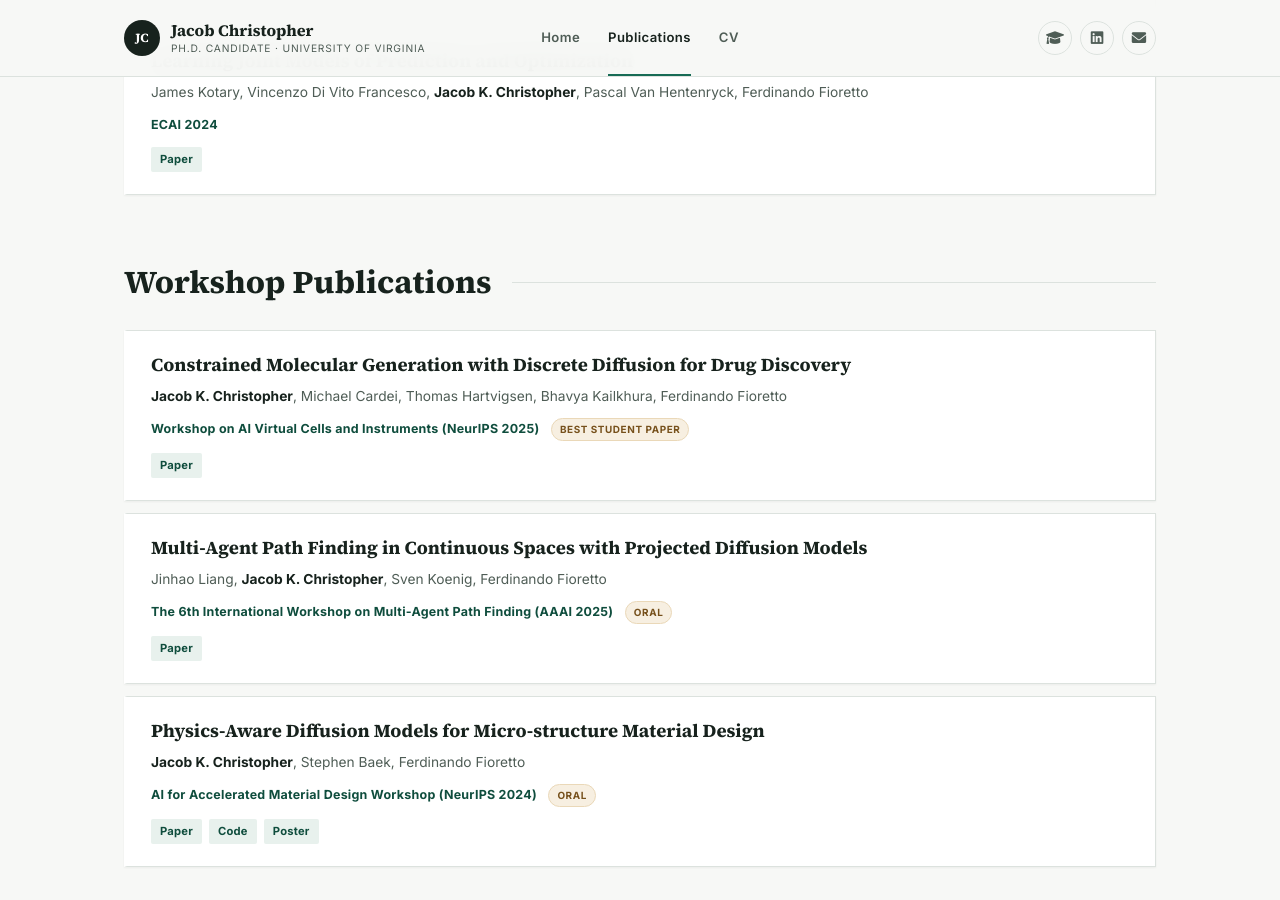
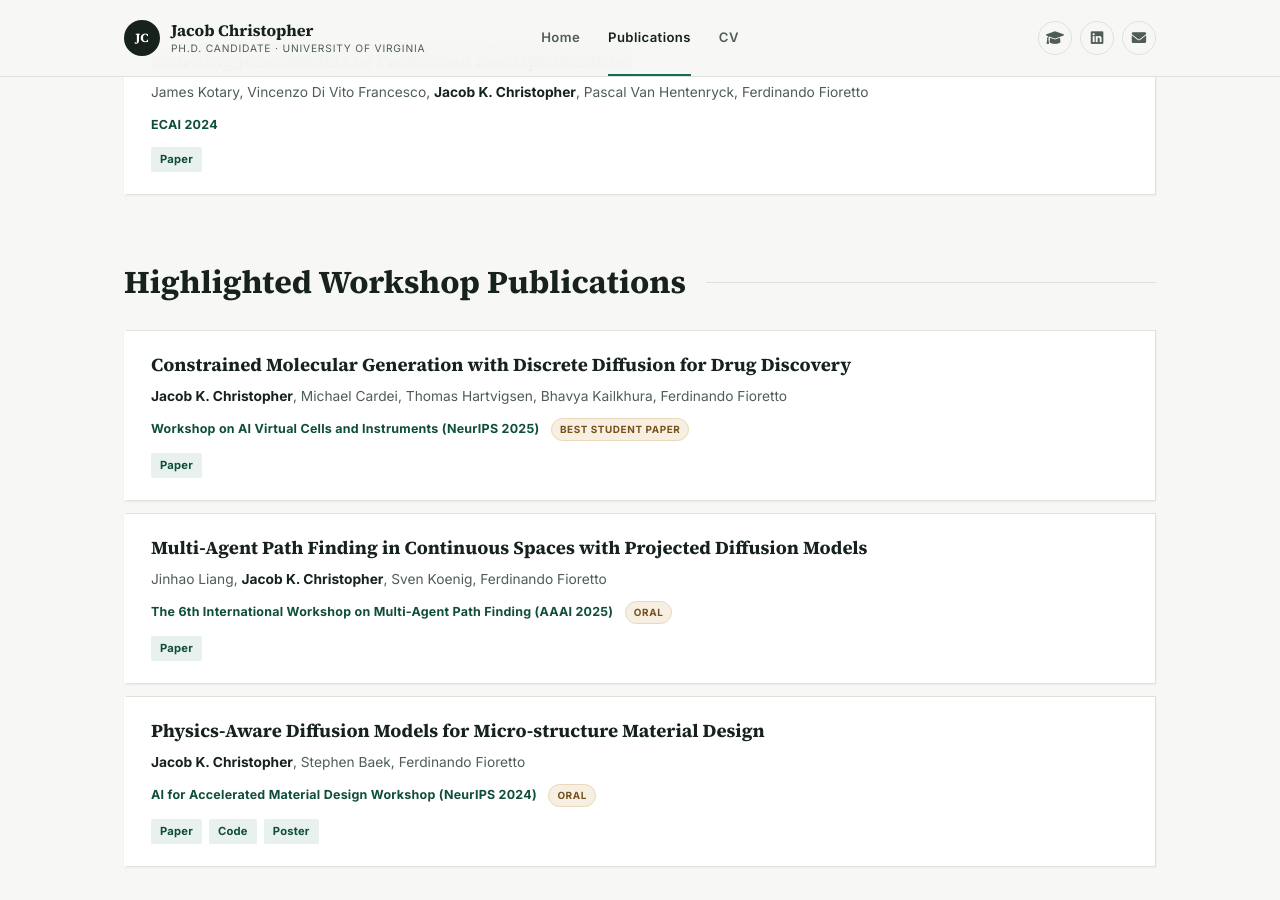
Before and after one commit to jacobchristopher/jacobchristopher.github.io, a Jekyll site: the page built from publications.md, in a window 1280 px wide and 900 px high, scrolled down 1687 px. Built offline with Jekyll 4.4.1, drawn with Linux system fonts in a browser that asks for light colours.

Commit message:
resume refresh

```diff
--- a/publications.md
+++ b/publications.md
@@ -106,7 +106,7 @@ title: Publications
 </div>
 
 <div class="section">
-    <h2 class="section-title">Workshop Publications</h2>
+    <h2 class="section-title">Highlighted Workshop Publications</h2>
     <ul class="publication-list">
         <li class="publication-item">
             <div class="publication-title">Constrained Molecular Generation with Discrete Diffusion for Drug Discovery</div>
```
